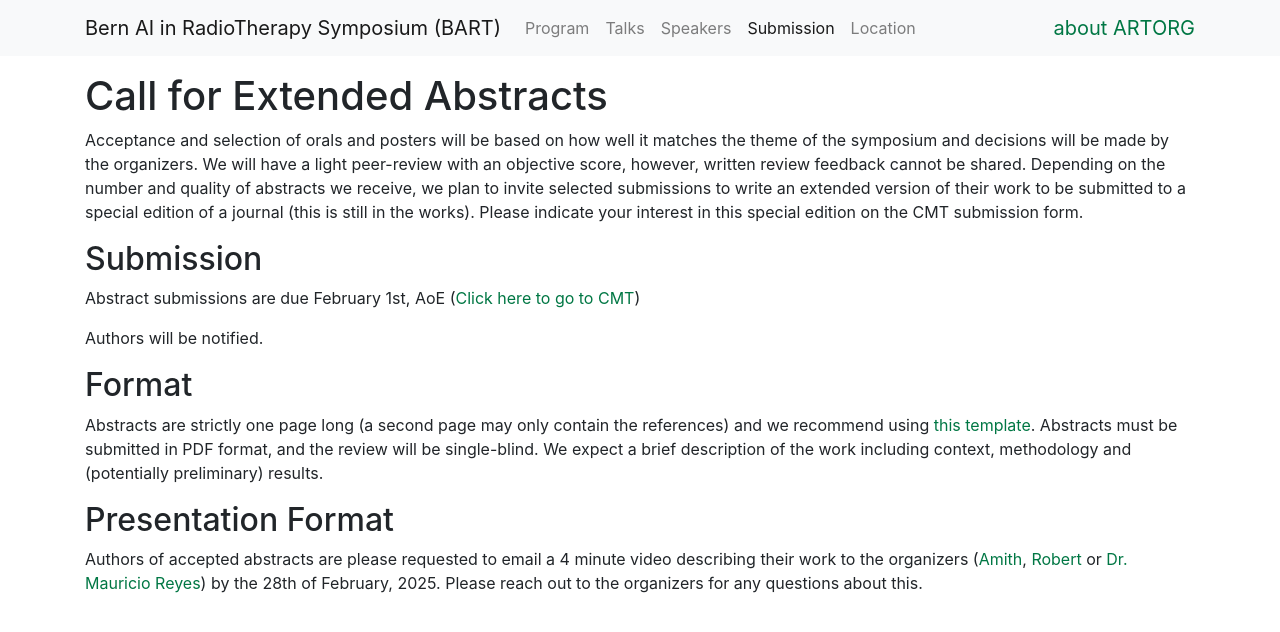
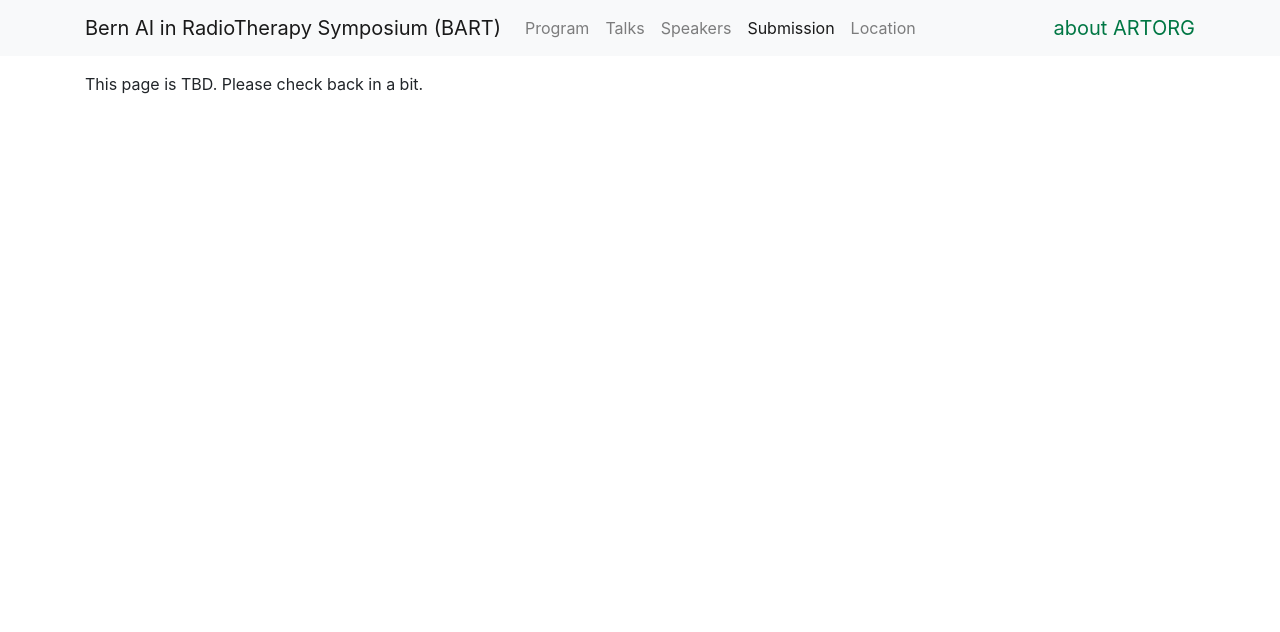
Before and after one commit to ubern-mia/bart25, a Jekyll site: the page built from submission/index.md, in a window 1280 px wide. Shown: the top 632 px of the page. Built offline with Jekyll 4.4.1, drawn with Linux system fonts in a browser that asks for light colours; our own code applies the rules of GitHub Pages for plain Markdown files.

Commit message:
removing reference to abstract submissions until we confirm this.

```diff
--- a/submission/index.md
+++ b/submission/index.md
@@ -2,6 +2,9 @@
 layout: submission
 ---
 
+This page is TBD. Please check back in a bit.
+
+<!---
 # Call for Extended Abstracts
 
 Acceptance and selection of orals and posters will be based on how well it matches the theme of the symposium and decisions will be made by the organizers. We will have a light peer-review with an objective score, however, written review feedback cannot be shared. Depending on the number and quality of abstracts we receive, we plan to invite selected submissions to write an extended version of their work to be submitted to a special edition of a journal (this is still in the works). Please indicate your interest in this special edition on the CMT submission form.
@@ -19,3 +22,5 @@ Abstracts are strictly one page long (a second page may only contain the referen
 ## Presentation Format
 
 Authors of accepted abstracts are please requested to email a 4 minute video describing their work to the organizers ([Amith](/bart25/speakers/amith_kamath), [Robert](/bart25/speakers/robert_poel) or [Dr. Mauricio Reyes](/bart25/speakers/mauricio_reyes)) by the 28th of February, 2025. Please reach out to the organizers for any questions about this.
+
+-->
```
Also changed, not shown: index.md (+2 -0 lines).
